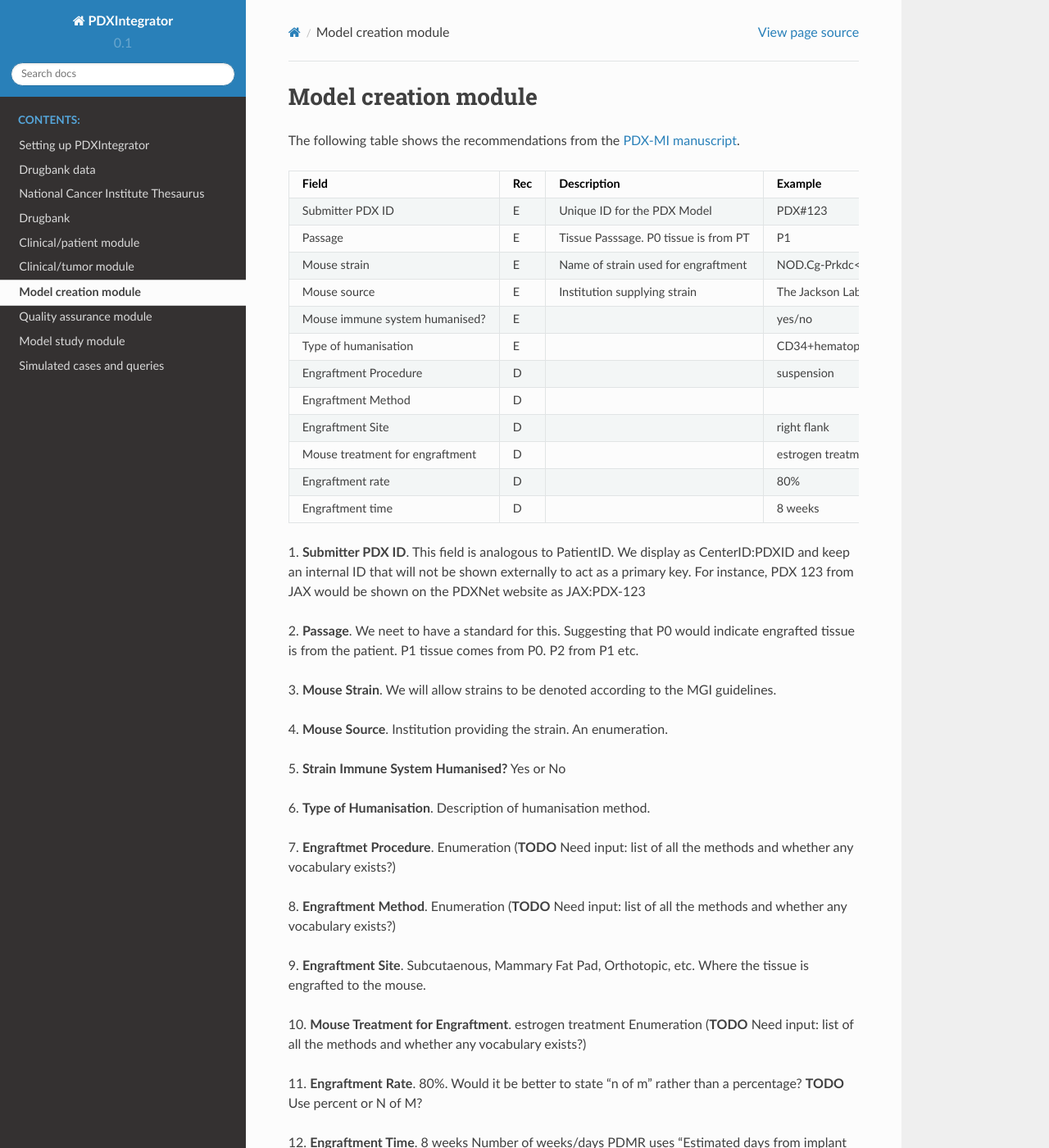
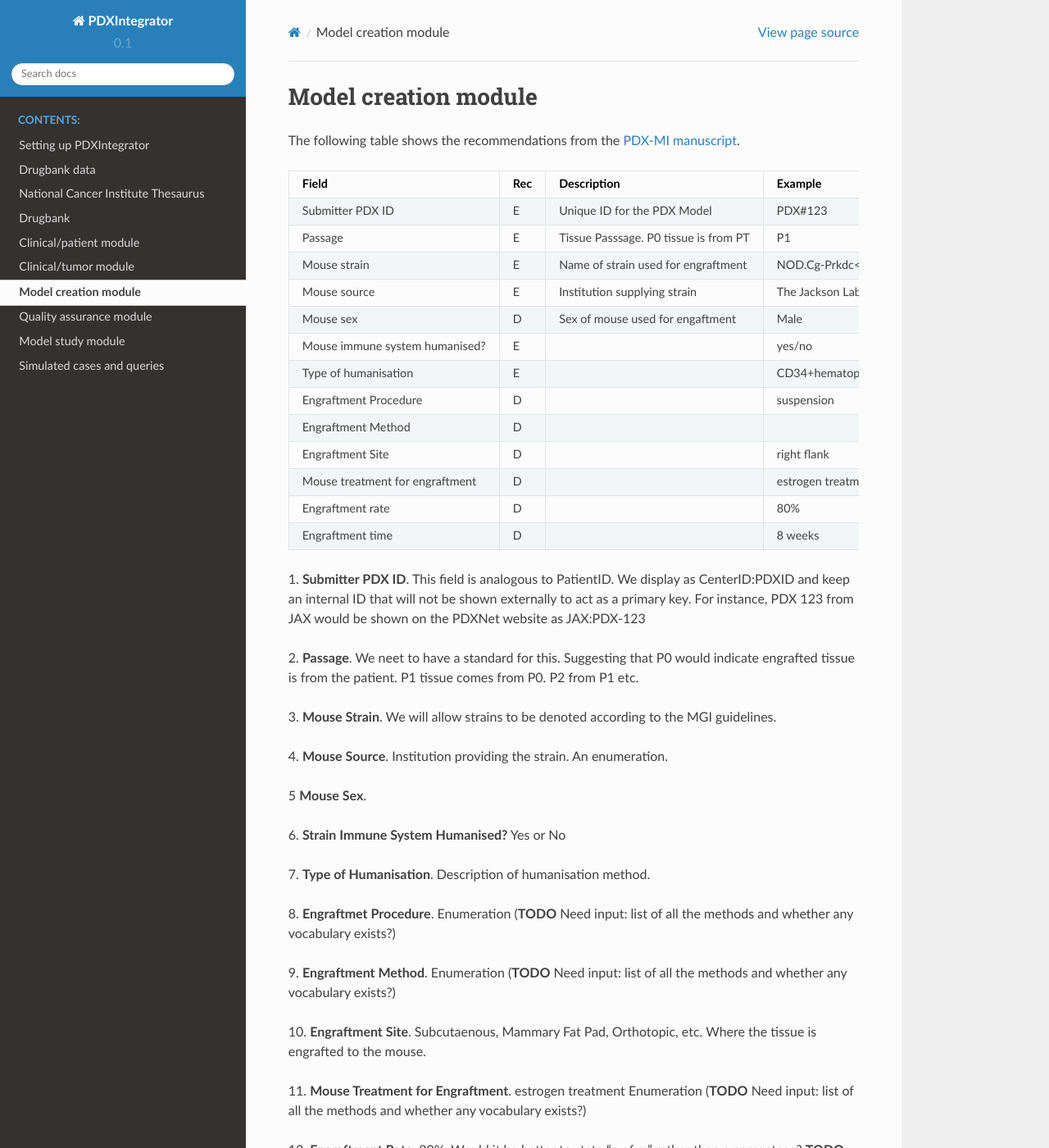
Before and after one commit to TheJacksonLaboratory/PDXintegrator, a Sphinx documentation site: the page built from docs/modelcreation.rst, in a window 1280 px wide and 1400 px high. Shown: the whole window at 82% size. Built offline with Sphinx 7.4.7 and the Read the Docs theme 2.0.0, drawn with Linux system fonts in a browser that asks for light colours.

Commit message:
Update modelcreation.rst
Added mouse sex

```diff
--- a/docs/modelcreation.rst
+++ b/docs/modelcreation.rst
@@ -14,6 +14,8 @@ The following table shows the recommendations from the  `PDX-MI manuscript <http
 | Mouse strain                   | E   | Name of strain used for engraftment  |NOD.Cg-Prkdc<scid> Il2rg<tm1Wj>l/SzJ  | create PDXNet classes?                         |
 +--------------------------------+-----+--------------------------------------+--------------------------------------+------------------------------------------------+
 | Mouse source                   | E   | Institution supplying strain         |The Jackson Laboratory                | create PDXNet classes?                         |
++--------------------------------+-----+--------------------------------------+--------------------------------------+------------------------------------------------+
+| Mouse sex                      | D   | Sex of mouse used for engaftment     | Male                                 |                                                |
 +--------------------------------+-----+--------------------------------------+--------------------------------------+------------------------------------------------+
 | Mouse immune system humanised? | E   |                                      |yes/no                                |                                                |
 +--------------------------------+-----+--------------------------------------+--------------------------------------+------------------------------------------------+
@@ -46,30 +48,32 @@ We will allow strains to be denoted according to the MGI guidelines.
 4. **Mouse Source**.
 Institution providing the strain. An enumeration.
 
-5. **Strain Immune System Humanised?**
+5 **Mouse Sex**.
+
+6. **Strain Immune System Humanised?**
 Yes or No
 
-6. **Type of Humanisation**.
+7. **Type of Humanisation**.
 Description of humanisation method.
 
-7. **Engraftmet Procedure**.
+8. **Engraftmet Procedure**.
 Enumeration (**TODO** Need input: list of all the methods and whether any vocabulary exists?)
 
-8. **Engraftment Method**.
+9. **Engraftment Method**.
 Enumeration (**TODO** Need input: list of all the methods and whether any vocabulary exists?)
 
-9. **Engraftment Site**.
+10. **Engraftment Site**.
 Subcutaenous, Mammary Fat Pad, Orthotopic, etc.
 Where the tissue is engrafted to the mouse.
 
-10. **Mouse Treatment for Engraftment**.
+11. **Mouse Treatment for Engraftment**.
 estrogen    treatment
 Enumeration (**TODO** Need input: list of all the methods and whether any vocabulary exists?)
 
-11. **Engraftment Rate**.
+12. **Engraftment Rate**.
 80%. Would it be better to state “n of m” rather than a percentage? **TODO** Use percent or N of M?
 
-12. **Engraftment Time**.
+13. **Engraftment Time**.
 8 weeks
 Number of weeks/days PDMR uses "Estimated days from implant to 500 mm3"
 Both Rate and Time would benefit from noting if tissue was cryopreserved. Should this be captured as a field?
```
